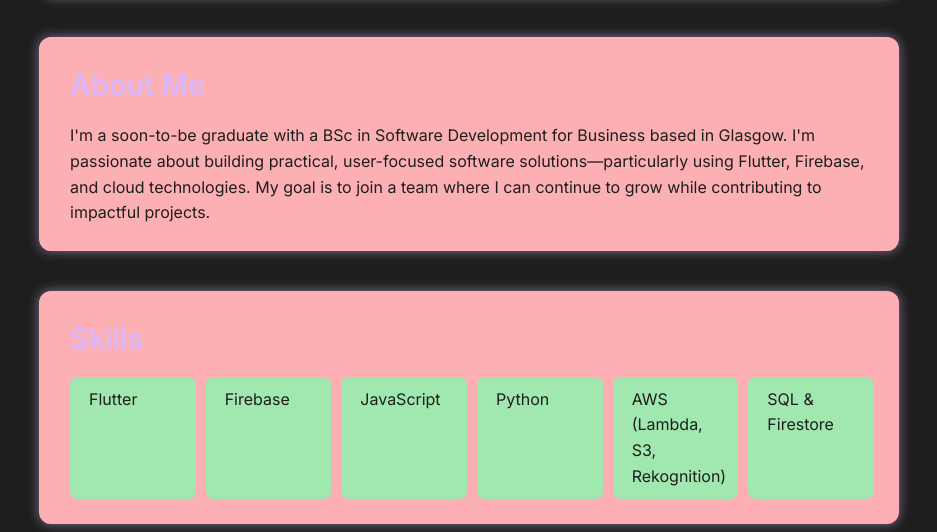
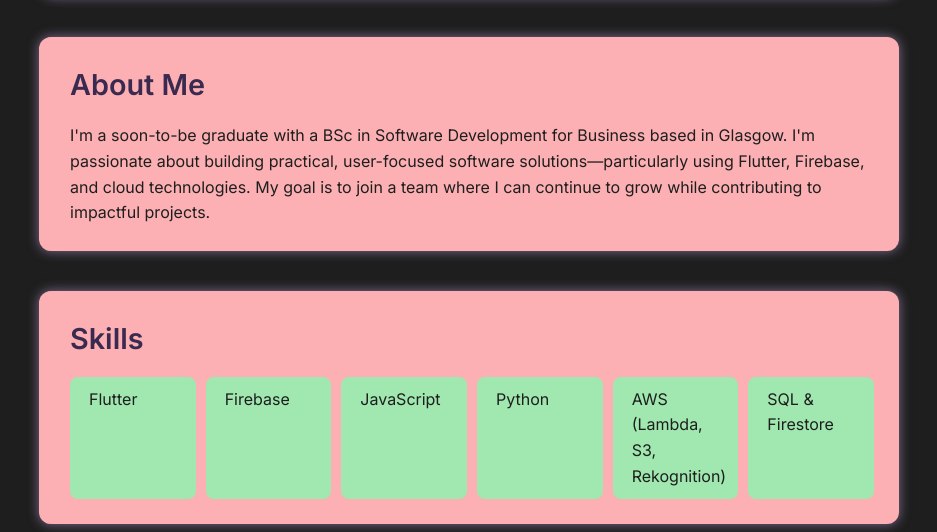
Before and after one commit to LaurenBritton/LaurenBritton.github.io, a plain HTML site: page index.html in a window 1280 px wide. Shown: the part 268-800 px from the top of the page, without its empty margins (171-1108 px from the left). Drawn offline with Linux system fonts and the light colour scheme.

Commit message:
Style Change

```diff
--- a/style.css
+++ b/style.css
@@ -59,7 +59,7 @@ background-color:#fcb0b3;
 
 h2 {
     font-size: 1.8em;
-    color: #dab6fc;
+    color: #3b2a4f;;
     margin-bottom: 15px;
 }
 
```
